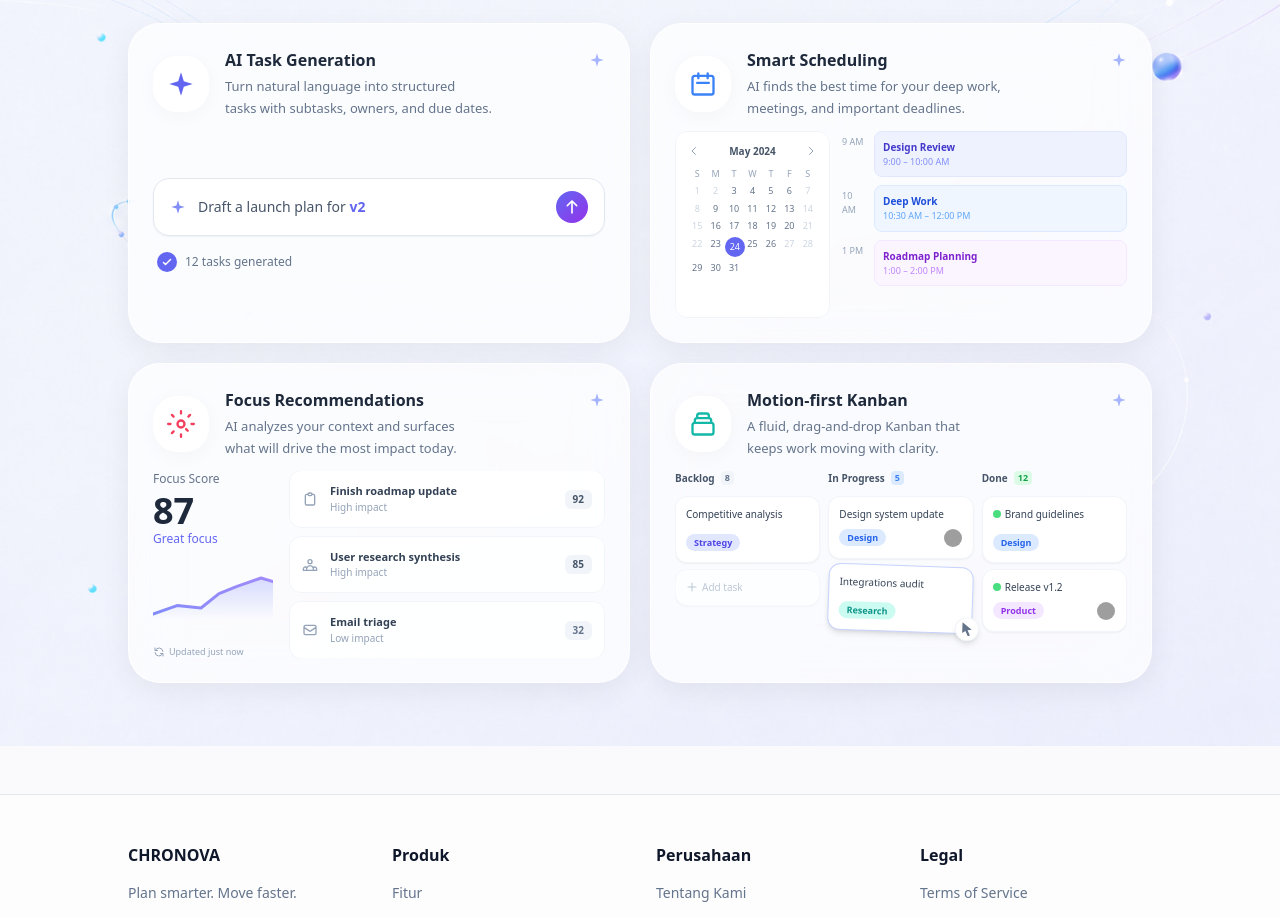
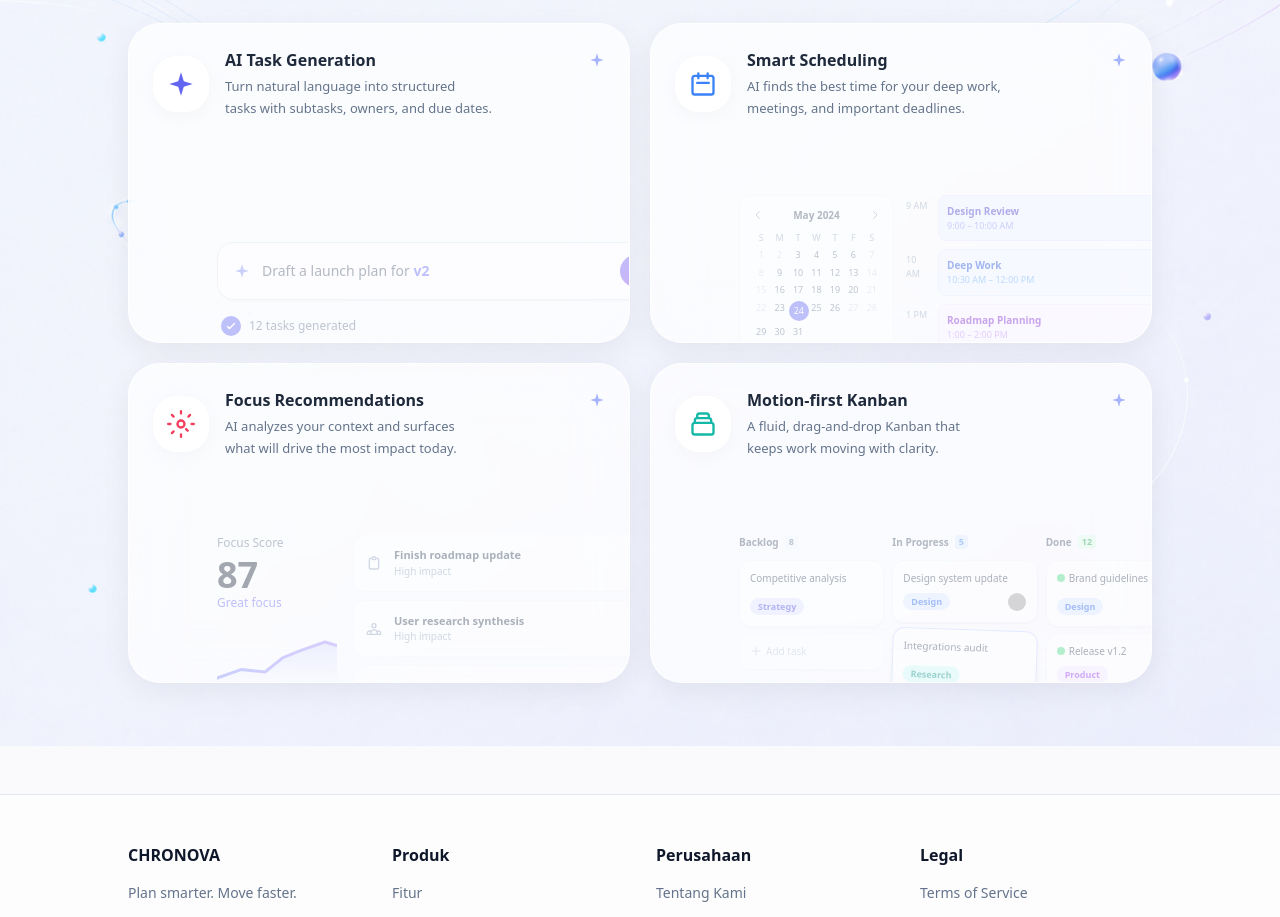
Before and after one commit to BangJhen/chronova, a Nuxt app: page / in a window 1280 px wide. Shown: the part 5100-6017 px from the top of the page. Built offline with nearby package versions, Linux system fonts and the light colour scheme; grey boxes are pictures that could not be loaded.

Commit message:
Add interactive hover animation to feature cards

```diff
--- a/components/Features.vue
+++ b/components/Features.vue
@@ -31,7 +31,7 @@
       <div class="grid grid-cols-1 lg:grid-cols-2 gap-4 lg:gap-5 w-full max-w-5xl mx-auto">
 
         <!-- ===== CARD 1: AI Task Generation ===== -->
-        <div class="bg-white/70 backdrop-blur-xl rounded-[2rem] border border-white/80 shadow-[0_8px_30px_rgba(0,0,0,0.06)] p-6 flex flex-col h-[300px] lg:h-[320px] overflow-hidden">
+        <div class="bg-white/70 backdrop-blur-xl rounded-[2rem] border border-white/80 shadow-[0_8px_30px_rgba(0,0,0,0.06)] p-6 flex flex-col h-[300px] lg:h-[320px] overflow-hidden group cursor-pointer">
           <!-- Top -->
           <div class="flex items-start justify-between mb-3">
             <div class="flex items-center gap-4">
@@ -51,7 +51,7 @@
           </div>
 
           <!-- Mockup -->
-          <div class="flex-grow flex flex-col justify-center gap-4">
+          <div class="flex-grow flex flex-col justify-center gap-4 transform transition-all duration-700 ease-[cubic-bezier(0.23,1,0.32,1)] translate-x-16 translate-y-16 opacity-40 group-hover:translate-x-0 group-hover:translate-y-0 group-hover:opacity-100">
             <!-- Input bar -->
             <div class="flex items-center gap-3 bg-white border border-slate-200 rounded-2xl px-4 py-3 shadow-sm">
               <svg class="w-4 h-4 text-indigo-400 flex-shrink-0" viewBox="0 0 24 24" fill="currentColor">
@@ -75,7 +75,7 @@
         </div>
 
         <!-- ===== CARD 2: Smart Scheduling ===== -->
-        <div class="bg-white/70 backdrop-blur-xl rounded-[2rem] border border-white/80 shadow-[0_8px_30px_rgba(0,0,0,0.06)] p-6 flex flex-col h-[300px] lg:h-[320px] overflow-hidden">
+        <div class="bg-white/70 backdrop-blur-xl rounded-[2rem] border border-white/80 shadow-[0_8px_30px_rgba(0,0,0,0.06)] p-6 flex flex-col h-[300px] lg:h-[320px] overflow-hidden group cursor-pointer">
           <!-- Top -->
           <div class="flex items-start justify-between mb-3">
             <div class="flex items-center gap-4">
@@ -95,7 +95,7 @@
           </div>
 
           <!-- Mockup: Calendar + Schedule -->
-          <div class="flex-grow flex gap-3 overflow-hidden">
+          <div class="flex-grow flex gap-3 overflow-hidden transform transition-all duration-700 ease-[cubic-bezier(0.23,1,0.32,1)] translate-x-16 translate-y-16 opacity-40 group-hover:translate-x-0 group-hover:translate-y-0 group-hover:opacity-100">
             <!-- Mini Calendar -->
             <div class="bg-white/80 rounded-xl border border-slate-100 p-3 flex-shrink-0 w-[155px]">
               <div class="flex items-center justify-between mb-2">
@@ -172,7 +172,7 @@
         </div>
 
         <!-- ===== CARD 3: Focus Recommendations ===== -->
-        <div class="bg-white/70 backdrop-blur-xl rounded-[2rem] border border-white/80 shadow-[0_8px_30px_rgba(0,0,0,0.06)] p-6 flex flex-col h-[300px] lg:h-[320px] overflow-hidden">
+        <div class="bg-white/70 backdrop-blur-xl rounded-[2rem] border border-white/80 shadow-[0_8px_30px_rgba(0,0,0,0.06)] p-6 flex flex-col h-[300px] lg:h-[320px] overflow-hidden group cursor-pointer">
           <!-- Top -->
           <div class="flex items-start justify-between mb-3">
             <div class="flex items-center gap-4">
@@ -193,7 +193,7 @@
           </div>
 
           <!-- Mockup: Score + List -->
-          <div class="flex-grow flex gap-4 overflow-hidden">
+          <div class="flex-grow flex gap-4 overflow-hidden transform transition-all duration-700 ease-[cubic-bezier(0.23,1,0.32,1)] translate-x-16 translate-y-16 opacity-40 group-hover:translate-x-0 group-hover:translate-y-0 group-hover:opacity-100">
             <!-- Left: Score -->
             <div class="w-[120px] flex-shrink-0 flex flex-col justify-between">
               <div>
@@ -264,7 +264,7 @@
         </div>
 
         <!-- ===== CARD 4: Motion-first Kanban ===== -->
-        <div class="bg-white/70 backdrop-blur-xl rounded-[2rem] border border-white/80 shadow-[0_8px_30px_rgba(0,0,0,0.06)] p-6 flex flex-col h-[300px] lg:h-[320px] overflow-hidden">
+        <div class="bg-white/70 backdrop-blur-xl rounded-[2rem] border border-white/80 shadow-[0_8px_30px_rgba(0,0,0,0.06)] p-6 flex flex-col h-[300px] lg:h-[320px] overflow-hidden group cursor-pointer">
           <!-- Top -->
           <div class="flex items-start justify-between mb-3">
             <div class="flex items-center gap-4">
@@ -284,7 +284,7 @@
           </div>
 
           <!-- Mockup: Kanban Board -->
-          <div class="flex-grow flex gap-2 overflow-hidden">
+          <div class="flex-grow flex gap-2 overflow-hidden transform transition-all duration-700 ease-[cubic-bezier(0.23,1,0.32,1)] translate-x-16 translate-y-16 opacity-40 group-hover:translate-x-0 group-hover:translate-y-0 group-hover:opacity-100">
             <!-- Backlog -->
             <div class="flex-1 flex flex-col gap-1.5 min-w-0">
               <div class="flex items-center gap-1.5 mb-1">
```
